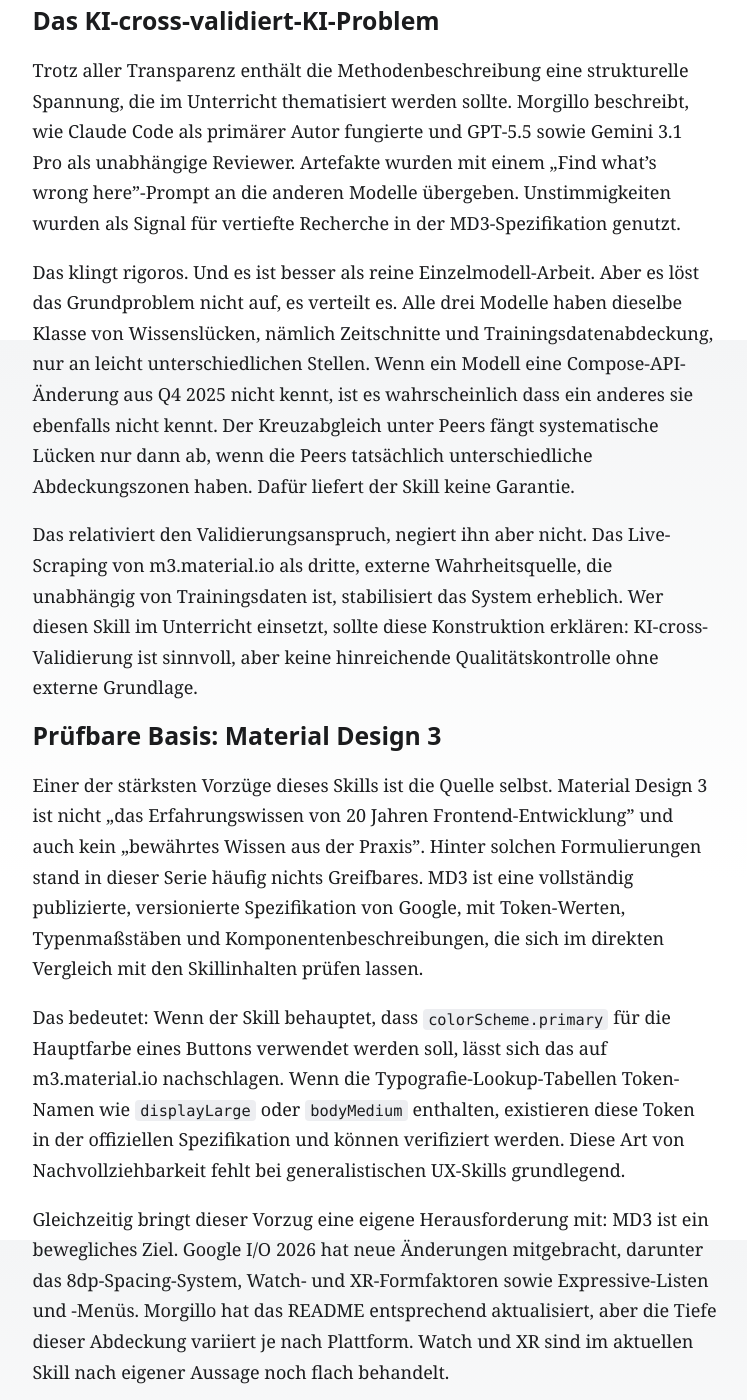
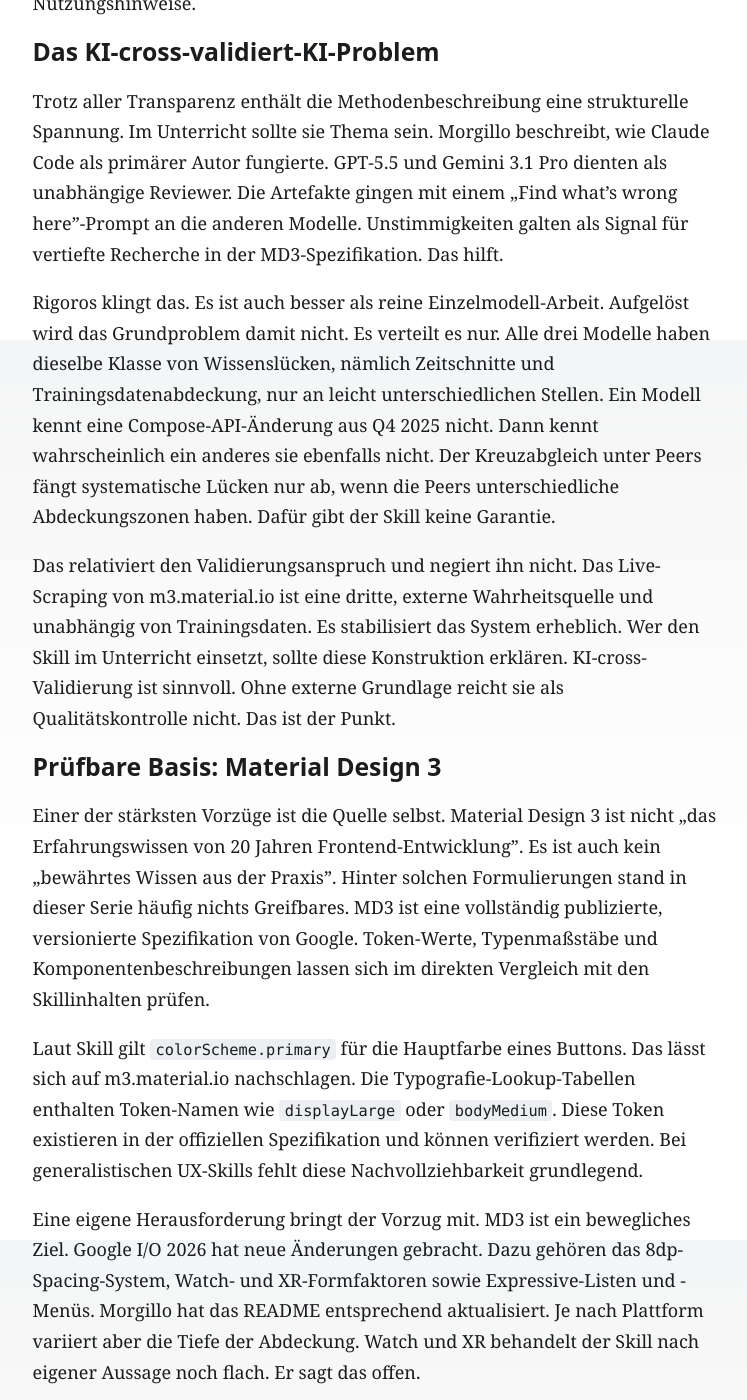
Before and after one commit to Kuchengnom/uxd-skill-audit, a Jekyll site: the page built from _posts/2026-06-29-material-3-skill.md, in a window 1280 px wide and 1400 px high, scrolled down 3260 px. Shown: the whole window, without its empty margins (249-996 px from the left). Built offline with Jekyll 4.4.1, drawn with Linux system fonts in a browser that asks for light colours; some of the changed text lies outside the part shown.

Commit message:
Restyle material-3-skill in Sebastians Schreibstil (Register: Öffentlich)
Co-Authored-By: Claude Sonnet 5.5 <noreply@anthropic.com>
Claude-Session: https://claude.ai/code/session_01FoZpr2siHdHPcuJrMJHmD7

```diff
--- a/_posts/2026-06-29-material-3-skill.md
+++ b/_posts/2026-06-29-material-3-skill.md
@@ -28,63 +28,63 @@ tags:
   - skill-evaluation
 ---
 
-In dieser Serie läuft immer wieder derselbe Befund auf: Skills, die Quellenarbeit vorgeben statt sie zu leisten. Die Autoritäten werden benannt, Nielsen, WCAG, Apple HIG, aber die Brücke zwischen Quelle und Skillinhalt bleibt unsichtbar. `hamen/material-3-skill` ist in dieser Hinsicht ein Ausnahmefall. Der Skill wurde von Ivan Morgillo aufgebaut, einem bekannten Android-Entwickler, und zwar transparent, methodisch nachvollziehbar und auf einer der am besten dokumentierten Design-Spezifikationen überhaupt: Googles Material Design 3.
+In dieser Serie läuft immer wieder derselbe Befund auf. Skills geben Quellenarbeit vor und leisten sie nicht. Benannt werden die Autoritäten, etwa Nielsen, WCAG und Apple HIG. Die Brücke zwischen Quelle und Skillinhalt bleibt unsichtbar. `hamen/material-3-skill` ist in dieser Hinsicht ein Ausnahmefall. Ivan Morgillo, ein bekannter Android-Entwickler, hat den Skill aufgebaut. Er tat es transparent und methodisch nachvollziehbar. Als Grundlage dient eine der am besten dokumentierten Design-Spezifikationen überhaupt. Es ist Googles Material Design 3.
 
-Was macht dieser Skill anders? Und wo bleibt trotz allem eine echte Grenze?
+Was macht diesen Skill anders? Und wo bleibt trotz allem eine echte Grenze?
 
 ## Was der Skill ist und beansprucht
 
-Der Skill richtet sich an Entwicklerteams, die mit Jetpack Compose, Flutter oder `@material/web` arbeiten und die Material Design 3-Spezifikation korrekt umsetzen wollen. Er besteht aus einer zentralen `SKILL.md` und sechs Referenzdateien: Farbsystem mit über 29 Farbrollen, Komponentenkatalog mit über 30 Komponenten, Theming und Dynamic Color, Typografie und Formen, Navigationsmuster, Layout und Breakpoints.
+Entwicklerteams sind die Zielgruppe. Sie arbeiten mit Jetpack Compose, Flutter oder `@material/web` und wollen die Material Design 3-Spezifikation korrekt umsetzen. Er besteht aus einer zentralen `SKILL.md` und sechs Referenzdateien. Die Dateien behandeln das Farbsystem mit über 29 Farbrollen, den Komponentenkatalog mit über 30 Komponenten, Theming und Dynamic Color, Typografie und Formen, Navigationsmuster sowie Layout und Breakpoints.
 
-Der Anspruch ist konkret und prüfbar. In vier slash-Commands soll der Skill MD3-konforme Komponenten generieren, Themes aus Seed-Farben ableiten, responsive App-Shells bauen und bestehenden Code gegen die Spezifikation auditieren. Das ist kein vage gehaltener „Best Practices"-Skill, sondern eine Implementierungshilfe für ein reales, veröffentlichtes Design-System.
+Konkret und prüfbar ist der Anspruch. Vier slash-Commands sollen MD3-konforme Komponenten generieren, Themes aus Seed-Farben ableiten, responsive App-Shells bauen und bestehenden Code gegen die Spezifikation auditieren. Ein vage gehaltener „Best Practices"-Skill ist das nicht. Es ist eine Implementierungshilfe für ein reales, veröffentlichtes Design-System. Das ist konkret.
 
 ## Methodentransparenz als Ausnahmefall
 
-Was an diesem Skill sofort auffällt, ist die Offenheit über die Entstehung. Das README beschreibt den gesamten Prozess. Live-Scraping von m3.material.io via Chrome-Browser-Automatisierung, weil die Seite eine JavaScript-gerenderte Single-Page-App ist und `curl` nur einen leeren HTML-Shell zurückgibt. Danach Kreuzabgleich mit dem Trainingskorpus dreier Frontier-Modelle, nämlich Claude Code, GPT-5.5 und Gemini 3.1 Pro. Zuletzt die Destillation in strukturierte Markdown-Lookup-Tabellen.
+Sofort fällt die Offenheit über die Entstehung auf. Das README beschreibt den gesamten Prozess. Am Anfang steht Live-Scraping von m3.material.io via Chrome-Browser-Automatisierung. Es handelt sich um eine JavaScript-gerenderte Single-Page-App. `curl` gibt nur eine leere HTML-Shell zurück. Danach folgt der Kreuzabgleich mit dem Trainingskorpus dreier Frontier-Modelle, nämlich Claude Code, GPT-5.5 und Gemini 3.1 Pro. Zuletzt wird alles in strukturierte Markdown-Lookup-Tabellen destilliert.
 
 <div class="callout">
 <div class="callout__title">Transparenz als Designentscheidung</div>
-Ivan Morgillo schreibt im README explizit: „This skill represents a best-effort distillation of Material Design 3 as of early 2025. If Google updates the spec, this skill may drift." Das ist ungewöhnlich. Die meisten Skills, die in dieser Serie untersucht wurden, kommunizieren ihre Grenzen entweder gar nicht oder in so allgemeinen Formulierungen, dass sie praktisch wertlos sind. Hier steht ein Ablaufdatum direkt im Dokument. Für Lehrkontexte ist das ein Lehrbeispiel: Qualitätsbewusstsein zeigt sich nicht nur in dem, was ein Skill enthält, sondern auch in dem, was er über sich selbst sagt.
+Ivan Morgillo schreibt im README explizit: „This skill represents a best-effort distillation of Material Design 3 as of early 2025. If Google updates the spec, this skill may drift." Das ist ungewöhnlich. Ihre Grenzen kommunizieren die meisten Skills dieser Serie gar nicht. Oder sie tun es in so allgemeinen Formulierungen, dass sie praktisch wertlos sind. Hier steht ein Ablaufdatum direkt im Dokument. Für Lehrkontexte ist das ein Lehrbeispiel. Qualitätsbewusstsein zeigt sich nicht nur in dem, was ein Skill enthält. Es zeigt sich auch in dem, was er über sich selbst sagt. Dieser Skill sagt viel.
 </div>
 
-Die Plattform-Coverage-Matrix im Begleitblog ist ebenfalls bemerkenswert ehrlich. Compose ist der primäre Unterstützungskanal. Flutter läuft mit Einschränkungen. `@material/web` wird explizit als „in maintenance mode" markiert, denn Google hat die offizielle Web-Komponenten-Bibliothek zurückgezogen und pflegt sie nicht mehr aktiv. Statt diesen Sachverhalt zu verschweigen oder zu glätten, macht der Skill ihn zum Bestandteil der Nutzungshinweise.
+Die Plattform-Coverage-Matrix im Begleitblog ist ebenfalls bemerkenswert ehrlich. Compose ist der primäre Unterstützungskanal. Flutter läuft mit Einschränkungen. `@material/web` markiert der Skill explizit als „in maintenance mode". Google hat die offizielle Web-Komponenten-Bibliothek zurückgezogen und pflegt sie nicht mehr aktiv. Der Skill verschweigt oder glättet diesen Sachverhalt nicht. Er macht ihn zum Bestandteil der Nutzungshinweise.
 
 ## Das KI-cross-validiert-KI-Problem
 
-Trotz aller Transparenz enthält die Methodenbeschreibung eine strukturelle Spannung, die im Unterricht thematisiert werden sollte. Morgillo beschreibt, wie Claude Code als primärer Autor fungierte und GPT-5.5 sowie Gemini 3.1 Pro als unabhängige Reviewer. Artefakte wurden mit einem „Find what's wrong here"-Prompt an die anderen Modelle übergeben. Unstimmigkeiten wurden als Signal für vertiefte Recherche in der MD3-Spezifikation genutzt.
+Trotz aller Transparenz enthält die Methodenbeschreibung eine strukturelle Spannung. Im Unterricht sollte sie Thema sein. Morgillo beschreibt, wie Claude Code als primärer Autor fungierte. GPT-5.5 und Gemini 3.1 Pro dienten als unabhängige Reviewer. Die Artefakte gingen mit einem „Find what's wrong here"-Prompt an die anderen Modelle. Unstimmigkeiten galten als Signal für vertiefte Recherche in der MD3-Spezifikation. Das hilft.
 
-Das klingt rigoros. Und es ist besser als reine Einzelmodell-Arbeit. Aber es löst das Grundproblem nicht auf, es verteilt es. Alle drei Modelle haben dieselbe Klasse von Wissenslücken, nämlich Zeitschnitte und Trainingsdatenabdeckung, nur an leicht unterschiedlichen Stellen. Wenn ein Modell eine Compose-API-Änderung aus Q4 2025 nicht kennt, ist es wahrscheinlich dass ein anderes sie ebenfalls nicht kennt. Der Kreuzabgleich unter Peers fängt systematische Lücken nur dann ab, wenn die Peers tatsächlich unterschiedliche Abdeckungszonen haben. Dafür liefert der Skill keine Garantie.
+Rigoros klingt das. Es ist auch besser als reine Einzelmodell-Arbeit. Aufgelöst wird das Grundproblem damit nicht. Es verteilt es nur. Alle drei Modelle haben dieselbe Klasse von Wissenslücken, nämlich Zeitschnitte und Trainingsdatenabdeckung, nur an leicht unterschiedlichen Stellen. Ein Modell kennt eine Compose-API-Änderung aus Q4 2025 nicht. Dann kennt wahrscheinlich ein anderes sie ebenfalls nicht. Der Kreuzabgleich unter Peers fängt systematische Lücken nur ab, wenn die Peers unterschiedliche Abdeckungszonen haben. Dafür gibt der Skill keine Garantie.
 
-Das relativiert den Validierungsanspruch, negiert ihn aber nicht. Das Live-Scraping von m3.material.io als dritte, externe Wahrheitsquelle, die unabhängig von Trainingsdaten ist, stabilisiert das System erheblich. Wer diesen Skill im Unterricht einsetzt, sollte diese Konstruktion erklären: KI-cross-Validierung ist sinnvoll, aber keine hinreichende Qualitätskontrolle ohne externe Grundlage.
+Das relativiert den Validierungsanspruch und negiert ihn nicht. Das Live-Scraping von m3.material.io ist eine dritte, externe Wahrheitsquelle und unabhängig von Trainingsdaten. Es stabilisiert das System erheblich. Wer den Skill im Unterricht einsetzt, sollte diese Konstruktion erklären. KI-cross-Validierung ist sinnvoll. Ohne externe Grundlage reicht sie als Qualitätskontrolle nicht. Das ist der Punkt.
 
 ## Prüfbare Basis: Material Design 3
 
-Einer der stärksten Vorzüge dieses Skills ist die Quelle selbst. Material Design 3 ist nicht „das Erfahrungswissen von 20 Jahren Frontend-Entwicklung" und auch kein „bewährtes Wissen aus der Praxis". Hinter solchen Formulierungen stand in dieser Serie häufig nichts Greifbares. MD3 ist eine vollständig publizierte, versionierte Spezifikation von Google, mit Token-Werten, Typenmaßstäben und Komponentenbeschreibungen, die sich im direkten Vergleich mit den Skillinhalten prüfen lassen.
+Einer der stärksten Vorzüge ist die Quelle selbst. Material Design 3 ist nicht „das Erfahrungswissen von 20 Jahren Frontend-Entwicklung". Es ist auch kein „bewährtes Wissen aus der Praxis". Hinter solchen Formulierungen stand in dieser Serie häufig nichts Greifbares. MD3 ist eine vollständig publizierte, versionierte Spezifikation von Google. Token-Werte, Typenmaßstäbe und Komponentenbeschreibungen lassen sich im direkten Vergleich mit den Skillinhalten prüfen.
 
-Das bedeutet: Wenn der Skill behauptet, dass `colorScheme.primary` für die Hauptfarbe eines Buttons verwendet werden soll, lässt sich das auf m3.material.io nachschlagen. Wenn die Typografie-Lookup-Tabellen Token-Namen wie `displayLarge` oder `bodyMedium` enthalten, existieren diese Token in der offiziellen Spezifikation und können verifiziert werden. Diese Art von Nachvollziehbarkeit fehlt bei generalistischen UX-Skills grundlegend.
+Laut Skill gilt `colorScheme.primary` für die Hauptfarbe eines Buttons. Das lässt sich auf m3.material.io nachschlagen. Die Typografie-Lookup-Tabellen enthalten Token-Namen wie `displayLarge` oder `bodyMedium`. Diese Token existieren in der offiziellen Spezifikation und können verifiziert werden. Bei generalistischen UX-Skills fehlt diese Nachvollziehbarkeit grundlegend.
 
-Gleichzeitig bringt dieser Vorzug eine eigene Herausforderung mit: MD3 ist ein bewegliches Ziel. Google I/O 2026 hat neue Änderungen mitgebracht, darunter das 8dp-Spacing-System, Watch- und XR-Formfaktoren sowie Expressive-Listen und -Menüs. Morgillo hat das README entsprechend aktualisiert, aber die Tiefe dieser Abdeckung variiert je nach Plattform. Watch und XR sind im aktuellen Skill nach eigener Aussage noch flach behandelt.
+Eine eigene Herausforderung bringt der Vorzug mit. MD3 ist ein bewegliches Ziel. Google I/O 2026 hat neue Änderungen gebracht. Dazu gehören das 8dp-Spacing-System, Watch- und XR-Formfaktoren sowie Expressive-Listen und -Menüs. Morgillo hat das README entsprechend aktualisiert. Je nach Plattform variiert aber die Tiefe der Abdeckung. Watch und XR behandelt der Skill nach eigener Aussage noch flach. Er sagt das offen.
 
 ## Der Audit-Modus: Selbstreferenz mit Lernwert
 
-Eine der originellsten Funktionen ist der 10-Kategorie-MD3-Compliance-Audit. Der Skill analysiert Compose-Code oder eine URL und gibt einen Score in zehn Kategorien aus: Farbtokens, Typografie, Formen, Elevation, Komponenten, Layout, Navigation, Motion, Accessibility und Theming. Jeder Abzug enthält eine Referenz auf die spezifische MD3-Dokumentationsseite, die die Regel definiert.
+Zu den originellsten Funktionen zählt der 10-Kategorie-MD3-Compliance-Audit. Der Skill analysiert Compose-Code oder eine URL. Er gibt einen Score in zehn Kategorien aus. Die Kategorien sind Farbtokens, Typografie, Formen, Elevation, Komponenten, Layout, Navigation, Motion, Accessibility und Theming. Jeder Abzug enthält eine Referenz auf die MD3-Dokumentationsseite, die die Regel definiert.
 
-Morgillo dokumentiert vier echte Produktionsfehler, die der Audit in seiner App „Kindle Gratis" mit 1,4 Millionen Downloads gefunden hat: `Random.nextInt()` innerhalb einer Composable-Funktion, `Color.Black`-Text auf variablem Hintergrund, veraltete `DisposableEffect`-Verwendung für Lifecycle-Beobachtung und ein fehlendes `modifier`-Parameter-Layout. Das sind reale, spezifische Fehler mit Before-After-Codebeispielen, nicht abstrakte Kategorien.
+Morgillo dokumentiert vier echte Produktionsfehler. Der Audit fand sie in seiner App „Kindle Gratis" mit 1,4 Millionen Downloads. Es sind `Random.nextInt()` innerhalb einer Composable-Funktion, `Color.Black`-Text auf variablem Hintergrund, veraltete `DisposableEffect`-Verwendung für Lifecycle-Beobachtung und ein fehlendes `modifier`-Parameter-Layout. Das sind reale, spezifische Fehler mit Before-After-Codebeispielen. Abstrakte Kategorien sind es nicht.
 
-Zwei Einschränkungen bleiben. Erstens ist der Audit selbstreferenziell, denn er prüft Code gegen dieselben Regeln nach denen er generiert wurde. Was innerhalb des Systems konsistent ist, muss nicht zwingend korrekt gegenüber der Spezifikation sein. Zweitens gibt es im Repository kein automatisiertes Test-Artefakt, also keine CI-Pipeline die den Skill gegen bekannte Referenzbeispiele testet. Der „agentskills.io"-Validator-Nachweis im Blogpost ist ein formales Signal, gibt aber keinen Aufschluss über inhaltliche Korrektheit.
+Zwei Einschränkungen bleiben. Erstens ist der Audit selbstreferenziell. Er prüft Code gegen dieselben Regeln, nach denen er generiert wurde. Was im System konsistent ist, muss gegenüber der Spezifikation nicht korrekt sein. Zweitens fehlt im Repository ein automatisiertes Test-Artefakt. Eine CI-Pipeline, die den Skill gegen bekannte Referenzbeispiele testet, gibt es nicht. Der „agentskills.io"-Validator-Nachweis im Blogpost ist ein formales Signal. Über die inhaltliche Korrektheit sagt er nichts.
 
 ## Wartbarkeit: Einzelperson mit sichtbarem Rückhalt
 
-Ivan Morgillo ist kein anonymer Account. Er ist auf X als `@hamen` präsent, hat einen aktiven YouTube-Kanal, LinkedIn-Profil, und eine verifizierbare Produktionserfahrung als Android-Entwickler. Das Repository hat MIT-Lizenz, eine `CONTRIBUTING.md`, und wurde im Juni 2026 aktiv mit I/O-2026-Material aktualisiert. Mit `compose_skill` existiert bereits ein Companion-Skill. Das deutet auf Systemdenken hin, nicht auf ein Einzelprojekt.
+Ivan Morgillo ist kein anonymer Account. Er ist auf X als `@hamen` präsent. Er betreibt einen aktiven YouTube-Kanal und hat ein LinkedIn-Profil. Als Android-Entwickler hat er verifizierbare Produktionserfahrung. Das Repository hat eine MIT-Lizenz und eine `CONTRIBUTING.md`. Im Juni 2026 wurde es aktiv mit I/O-2026-Material aktualisiert. Mit `compose_skill` existiert bereits ein Companion-Skill. Das deutet auf Systemdenken hin. Ein Einzelprojekt ist es nicht.
 
-Die Kehrseite: Es ist ein Einzel-Maintainer-Projekt. Sechs Commits in der Geschichte, ein offenes Issue. Der Roadmap-Abschnitt nennt eine GitHub Action für PR-Kommentare und tiefere Flutter-Abdeckung, aber das sind noch Versprechen, keine abgelieferten Features. Für ein Lehrprojekt, das über ein Semester läuft, ist das Risiko gering. Für Produktionseinsatz über mehrere Jahre sollte die Organisationsfähigkeit des Projekts evaluiert werden.
+Als Kehrseite bleibt das Einzel-Maintainer-Modell. Sechs Commits zählt die Geschichte, dazu ein offenes Issue. Im Roadmap-Abschnitt stehen eine GitHub Action für PR-Kommentare und tiefere Flutter-Abdeckung. Das sind noch Versprechen und keine abgelieferten Features. Für ein Lehrprojekt über ein Semester ist das Risiko gering. Für Produktionseinsatz über mehrere Jahre sollte man die Organisationsfähigkeit des Projekts evaluieren. Das ist eine andere Frage.
 
 ## Empfehlung für den Unterrichtseinsatz
 
-Dieser Skill eignet sich für zwei verschiedene Lehrszenarien besonders gut.
+Besonders gut passt der Skill zu zwei Lehrszenarien.
 
-Das erste ist die **methodische Analyse**: Studierende vergleichen ausgewählte Token-Werte aus dem Skill mit den korrespondierenden Einträgen auf m3.material.io. Ein Token, eine Komponente, ein Breakpoint. Stimmt der Wert? Stammt er aus der aktuellen Spezifikation? Was würde sich ändern, wenn Google in der nächsten I/O-Ausgabe eine Aktualisierung vornimmt? Das Ziel ist nicht, den Skill zu demontieren, sondern zu verstehen, was es bedeutet, wenn eine KI-Ressource auf einer externen, nachprüfbaren Quelle aufbaut.
+Das erste ist die **methodische Analyse**. Studierende vergleichen ausgewählte Token-Werte aus dem Skill mit den Einträgen auf m3.material.io. Sie wählen ein Token, eine Komponente, einen Breakpoint. Stimmt der Wert? Stammt er aus der aktuellen Spezifikation? Was ändert sich, wenn Google in der nächsten I/O-Ausgabe aktualisiert? Den Skill zu demontieren ist nicht das Ziel. Die Studierenden sollen verstehen, was es heißt, wenn eine KI-Ressource auf einer externen, nachprüfbaren Quelle aufbaut.
 
-Das zweite ist die **Transparenz-Kontrastanalyse**: die Gegenüberstellung mit einem Skill der Quellen nennt ohne sie zu belegen, etwa `ceorkm/mobile-app-ui-design` aus dieser Serie. Warum ist es ein Unterschied, ob ein Skill sagt „basierend auf MD3" und dann die genauen Token-Werte samt Quellenlink tabellarisch auflistet, oder ob er „Peak-End-Rule" schreibt ohne einen einzigen Namen oder Link? Diese Kontrastübung macht den Unterschied zwischen Quellenbehauptung und Quellenarbeit für Lernende greifbar.
+Das zweite ist die **Transparenz-Kontrastanalyse**. Man stellt einen Skill gegenüber, der Quellen nennt und nicht belegt. Ein Beispiel ist `ceorkm/mobile-app-ui-design` aus dieser Serie. Warum macht es einen Unterschied, ob ein Skill „basierend auf MD3" sagt und die genauen Token-Werte samt Quellenlink tabellarisch auflistet? Oder ob er „Peak-End-Rule" schreibt, ohne einen Namen oder Link zu nennen? Die Übung macht den Unterschied zwischen Quellenbehauptung und Quellenarbeit für Lernende greifbar.
 
-Für den produktiven Einsatz im Compose-Kontext: empfehlenswert, mit dem Hinweis, die Plattformabdeckungs-Matrix im README vor dem Einsatz zu lesen. Flutter-Teams sollten die Teilabdeckung kennen. Web-Teams sollten wissen, dass `@material/web` als Plattform eingeschränkt ist.
+Für den produktiven Einsatz im Compose-Kontext ist der Skill empfehlenswert. Das README enthält eine Plattformabdeckungs-Matrix. Man sollte sie vor dem Einsatz lesen. Flutter-Teams sollten die Teilabdeckung kennen. Web-Teams sollten wissen, dass `@material/web` als Plattform eingeschränkt ist. Das gehört dazu.
```
